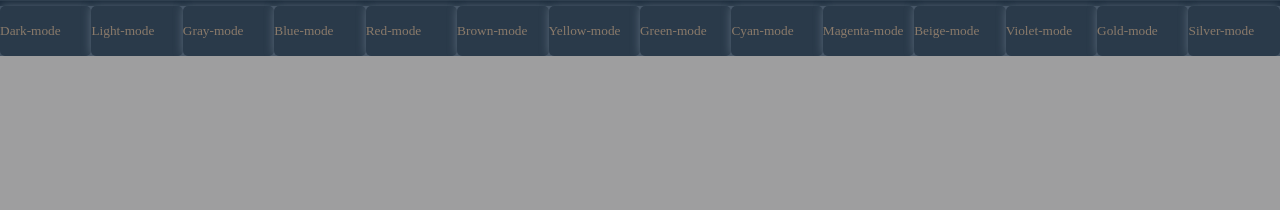
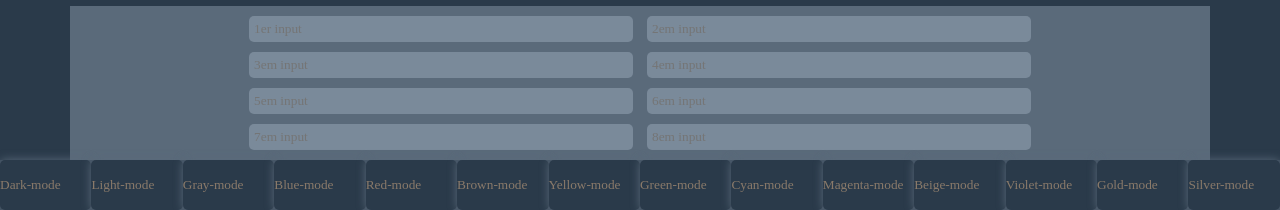
Before and after one commit to Narvak/Celia-css, a PHP site: page /index.html in a window 1280 px wide. Shown: the part 1356-1566 px from the top of the page. Before the commit the page ends 1412 px from the top, so only its background shows below. Run offline with PHP 8.4, Linux system fonts and the light colour scheme.

Commit message:
Add files via upload

```diff
--- a/public/css/lib-crypto_css.css
+++ b/public/css/lib-crypto_css.css
@@ -1008,3 +1008,20 @@ table, tr, td {
     width: auto;
     height: auto;
 }
+
+/* imput */
+.form {
+    width: 89%;
+    height: auto;
+    text-align: center;
+    align-items: center;
+    flex-direction: row;
+    margin: auto;
+}
+.input {
+    width: 34%;
+    height: auto;
+    border: transparent;
+    border-radius: 5px;
+    flex-direction: column;
+}
--- a/public/index.html
+++ b/public/index.html
@@ -197,12 +197,24 @@
         </div>
 
         <div class="contact marges">
+            <div class="">
                 <!-- CONTACT -->
                     <p class="marges-5">
                         Tel.: <br />
                         Mail.: <br />
                         Adresse.: <br />
                     </p>
+            </div>
+            <form class="form bg-five-color">
+                <input type="text" placeholder="1er input" class="input bg-seven-color">
+                <input type="text" placeholder="2em input" class="input bg-seven-color">
+                <input type="text" placeholder="3em input" class="input bg-seven-color">
+                <input type="text" placeholder="4em input" class="input bg-seven-color">
+                <input type="text" placeholder="5em input" class="input bg-seven-color">
+                <input type="text" placeholder="6em input" class="input bg-seven-color">
+                <input type="text" placeholder="7em input" class="input bg-seven-color">
+                <input type="text" placeholder="8em input" class="input bg-seven-color">
+            </form>
         </div>
 
 	<footer class="flex-center marges flex">
```
Lines whose indentation alone changed are shown as unchanged.
